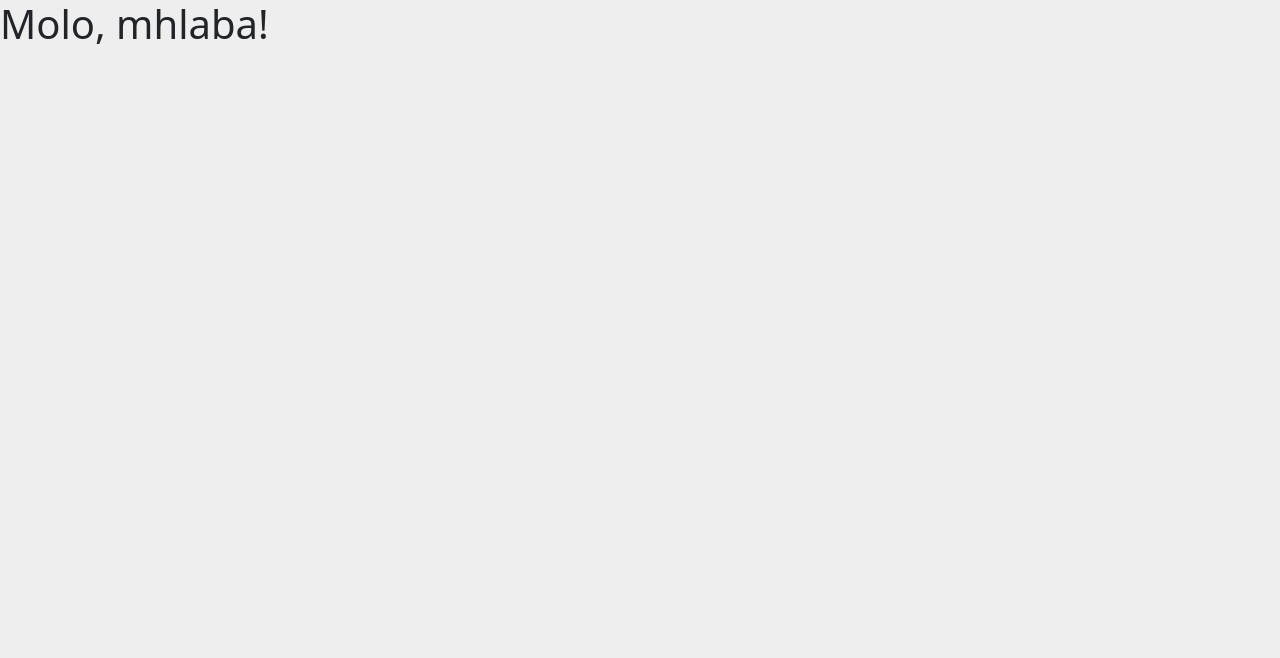
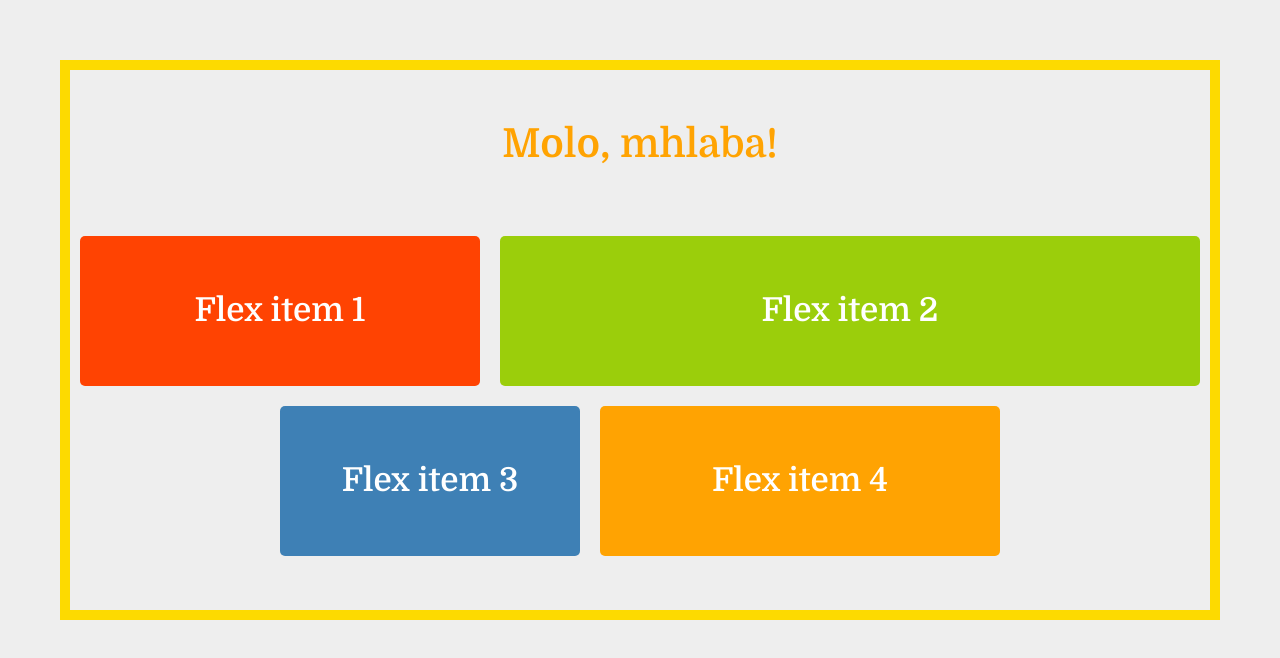
Before and after one commit to phiwemazwi/flex-container, a plain HTML site: page index.html in a window 1280 px wide. Drawn offline with nearby package versions, Linux system fonts and the light colour scheme.

Commit message:
flex structuring
Creating the structure of the project using flexbox

```diff
--- a/assets/css/index.css
+++ b/assets/css/index.css
@@ -2,6 +2,78 @@
     margin: 0;
 }
 body{
+
+    padding: 60px;
     background-color: #eee;
+    font-family: 'Domine', serif;
+}
+/*-----------Flext Style-----------------*/
+.flex-container{
     margin: 0 auto;
+    max-width: 1200px;
+    height: 70vh;
+
+    border: 10px solid #fdda00;
+
 }
+
+.text-main h1{
+    padding: 50px;
+    text-align: center;
+    color: #ffa302;
+
+}
+.flex-one{
+    display: flex;
+    justify-content: center;
+    align-items: center;
+}
+
+.flex-two{
+    display: flex;
+    justify-content: center;
+}
+
+.One{
+    flex: 0 1 400px;
+}
+.Two{
+    flex: 0 1 700px;
+}
+.Three{
+    flex: 0 1 300px;
+}
+.Four{
+    flex: 0 1 400px;
+}
+/*-----------Flext Style-----------------*/
+
+
+
+/*-----------Item Style-----------------*/
+.item{
+    display: flex;
+    justify-content: center;
+    align-items: center;
+    height: 150px;
+    margin: 10px;
+
+    color: white;
+    font-size: 33px;
+    border-radius: 5px
+
+}
+
+.One{
+    background-color: #ff4302;
+}
+.Two{
+    background-color: #9bce0b;
+}
+.Three{
+    background-color: #3e80b5;
+}
+.Four{
+    background-color: #ffa302;
+}
+/*-----------Item Style-----------------*/
--- a/index.html
+++ b/index.html
@@ -4,11 +4,36 @@
     <meta charset="utf-8">
     <meta name="viewport" content="width=device-width, initial-scale=1">
     <title>A flex-container</title>
+    <!--bootstrap css-->
     <link href="https://cdn.jsdelivr.net/npm/bootstrap@5.3.0-alpha3/dist/css/bootstrap.min.css" rel="stylesheet" integrity="sha384-KK94CHFLLe+nY2dmCWGMq91rCGa5gtU4mk92HdvYe+M/SXH301p5ILy+dN9+nJOZ" crossorigin="anonymous">
+
+    <!--style.css-->
     <link rel="stylesheet" href="assets/css/index.css">
+    <link rel="preconnect" href="https://fonts.googleapis.com">
+    <!--google fonts-->
+    <link rel="preconnect" href="https://fonts.gstatic.com" crossorigin>
+    <link href="https://fonts.googleapis.com/css2?family=Domine:wght@600&display=swap" rel="stylesheet">
   </head>
   <body>
-    <h1>Molo, mhlaba!</h1>
+    <div class="flex-container">
+
+      <div class="text-main">
+        <h1>Molo, mhlaba!</h1>
+      </div>
+
+      <div class="flex-one">
+        <div class="item One">Flex item 1</div>
+        <div class="item Two">Flex item 2</div>
+      </div>
+
+      <div class="flex-two">
+        <div class="item Three">Flex item 3</div>
+        <div class="item Four">Flex item 4</div>
+      </div>
+
+    </div>
+
     <script src="https://cdn.jsdelivr.net/npm/bootstrap@5.3.0-alpha3/dist/js/bootstrap.bundle.min.js" integrity="sha384-ENjdO4Dr2bkBIFxQpeoTz1HIcje39Wm4jDKdf19U8gI4ddQ3GYNS7NTKfAdVQSZe" crossorigin="anonymous"></script>
+
   </body>
 </html>
```
